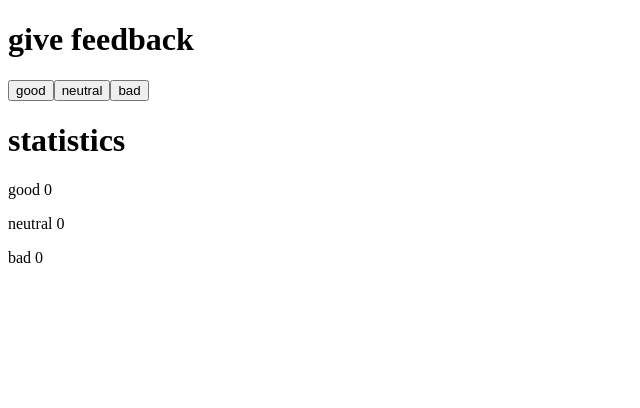
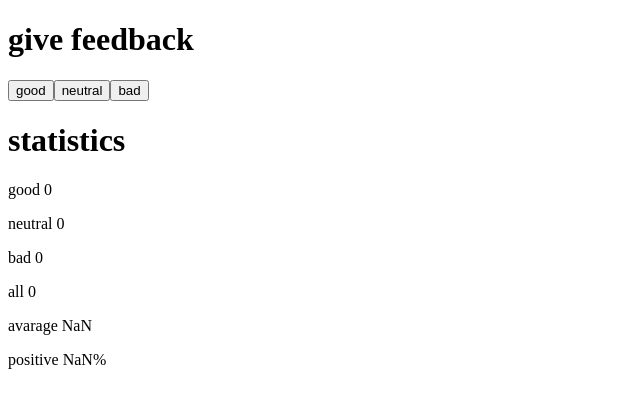
Before and after one commit to MeysamZa/Full-Stack-Open-2023, a React (Vite) app in the folder Part1/unicafe/: page / in a window 1280 px wide. Shown: the top 408 px of the page, without its empty margins (0-640 px from the left). Built offline with nearby package versions, Linux system fonts and the light colour scheme.

Commit message:
1.7: unicafe step2

```diff
--- a/Part1/unicafe/src/App.jsx
+++ b/Part1/unicafe/src/App.jsx
@@ -34,6 +34,10 @@ const App = () => {
     }
   }
 
+  const all=good+neutral+bad
+  const avarage=(good-bad)/all
+  const positive=(good/all)*100
+
 
   return (
     <div>
@@ -45,6 +49,9 @@ const App = () => {
       <Feedback text={"good"} value={good} />
       <Feedback text={"neutral"} value={neutral} />
       <Feedback text={"bad"} value={bad} />
+      <p>all {all}</p>
+      <p>avarage {avarage}</p>
+      <p>positive {positive}%</p>
     </div>
   )
 }
```
